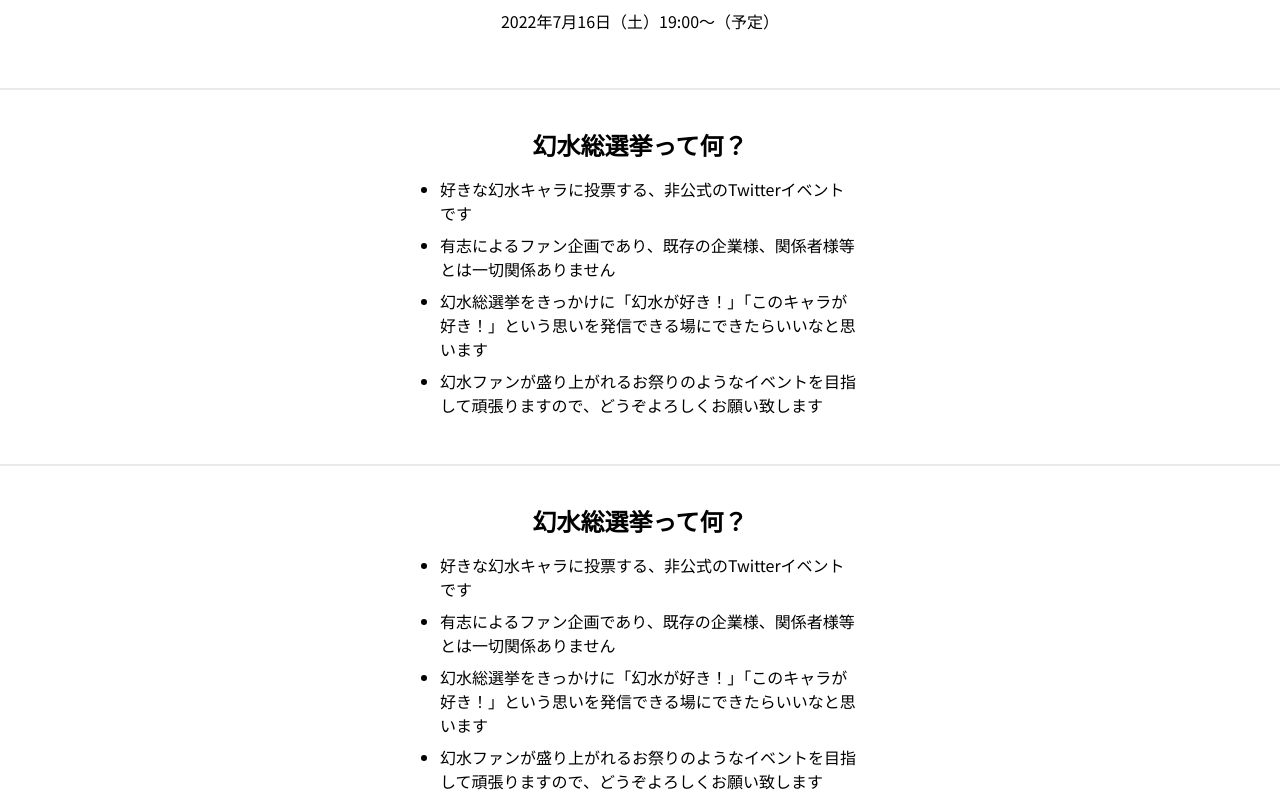
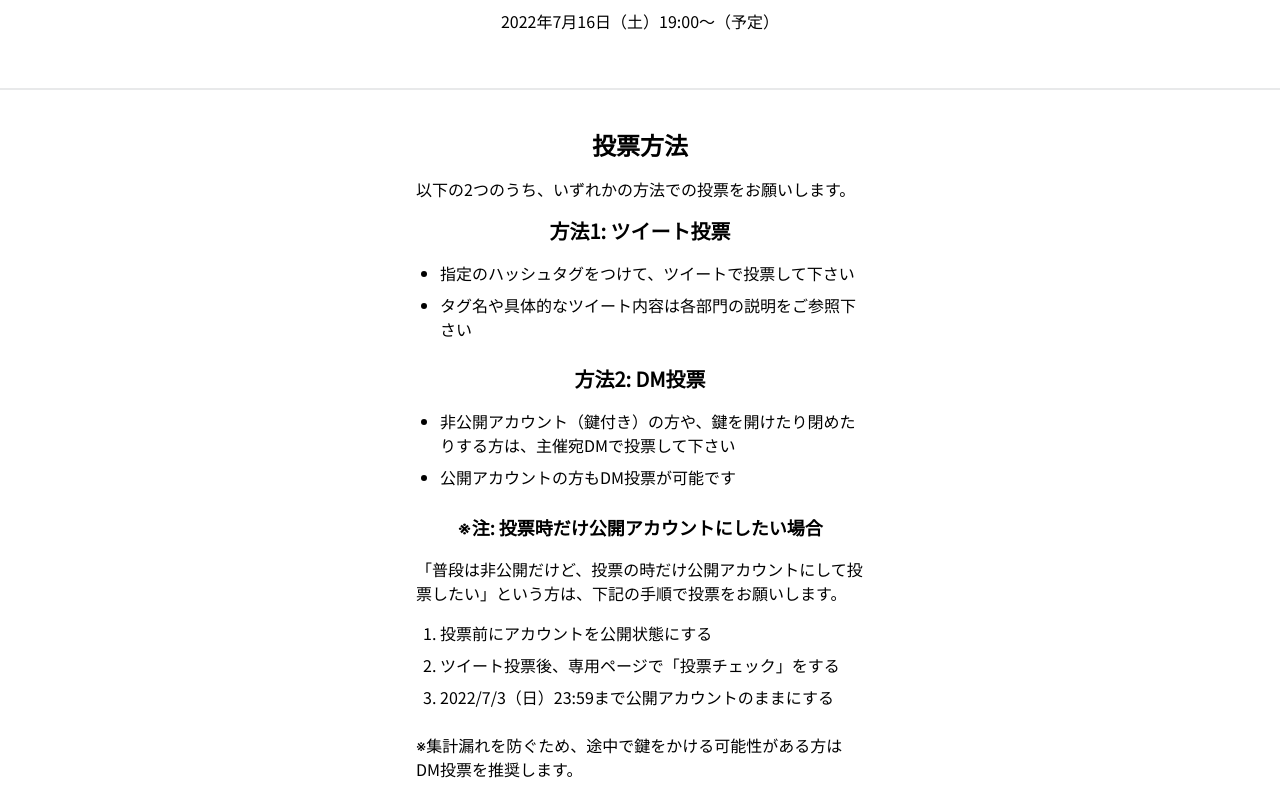
Before and after one commit to true-runes/suikoden-election-2022-frontend, a Next.js app: page / in a window 1280 px wide. Shown: the part 1524-2320 px from the top of the page. Built offline with nearby package versions, Linux system fonts and the light colour scheme; no server answers; a web font is replaced by a local one.

Commit message:
feat: 🎸 「投票方法」のコンポーネントを追加した (#198)

```diff
--- /dev/null
+++ b/components/HowToVote.tsx
@@ -0,0 +1,60 @@
+import type { NextPage } from 'next'
+
+const HowToVote: NextPage = () => {
+  return (
+    <div className="bg-white text-black">
+      <div className="hero">
+        <div className="hero-content text-center">
+          <div className="max-w-md">
+            <h1 className="text-2xl font-bold pb-4">投票方法</h1>
+            <p className="text-base text-left pb-4">
+              以下の2つのうち、いずれかの方法での投票をお願いします。
+            </p>
+            <h1 className="text-xl font-bold pb-4">方法1: ツイート投票</h1>
+            <div className="text-base text-left pb-4">
+              <ul className="list-disc pl-6 pr-2">
+                <li className="pb-2">
+                  指定のハッシュタグをつけて、ツイートで投票して下さい
+                </li>
+                <li className="pb-2">
+                  タグ名や具体的なツイート内容は各部門の説明をご参照下さい
+                </li>
+              </ul>
+            </div>
+            <h1 className="text-xl font-bold pb-4">方法2: DM投票</h1>
+            <div className="text-base text-left pb-4">
+              <ul className="list-disc pl-6 pr-2">
+                <li className="pb-2">
+                  非公開アカウント（鍵付き）の方や、鍵を開けたり閉めたりする方は、主催宛DMで投票して下さい
+                </li>
+                <li className="pb-2">公開アカウントの方もDM投票が可能です</li>
+              </ul>
+            </div>
+            <h1 className="text-lg font-bold pb-4">
+              ※注: 投票時だけ公開アカウントにしたい場合
+            </h1>
+            <p className="text-left pb-4">
+              「普段は非公開だけど、投票の時だけ公開アカウントにして投票したい」という方は、下記の手順で投票をお願いします。
+            </p>
+            <div className="text-base text-left pb-4">
+              <ul className="list-decimal pl-6 pr-2">
+                <li className="pb-2">投票前にアカウントを公開状態にする</li>
+                <li className="pb-2">
+                  ツイート投票後、専用ページで「投票チェック」をする
+                </li>
+                <li className="pb-2">
+                  2022/7/3（日）23:59まで公開アカウントのままにする
+                </li>
+              </ul>
+            </div>
+            <p className="text-base text-left">
+              ※集計漏れを防ぐため、途中で鍵をかける可能性がある方はDM投票を推奨します。
+            </p>
+          </div>
+        </div>
+      </div>
+    </div>
+  )
+}
+
+export default HowToVote
--- a/pages/index.tsx
+++ b/pages/index.tsx
@@ -7,7 +7,7 @@ import type { NextPage } from 'next'
 import HumbergerNavigation from '../components/HumbergerMenu/Navigation'
 
 import EventSummary from '../components/EventSummary'
-// import OshiSerif from '../components/OshiSerif'
+import HowToVote from '../components/HowToVote'
 // import SenkyoUndou from '../components/SenkyoUndou'
 // import KaihyoIllustStatus from '../components/KaihyoIllustStatus'
 // import TouhyouCheck from '../components/TouhyouCheck'
@@ -109,10 +109,7 @@ const Home: NextPage = () => {
         <EventSummary />
 
         <div className="divider" />
-        <WhatIsGensosenkyo />
-
-        <div className="divider" />
-        <WhatIsGensosenkyo />
+        <HowToVote />
 
         <div className="divider" />
         <IllustratedBy />
```
